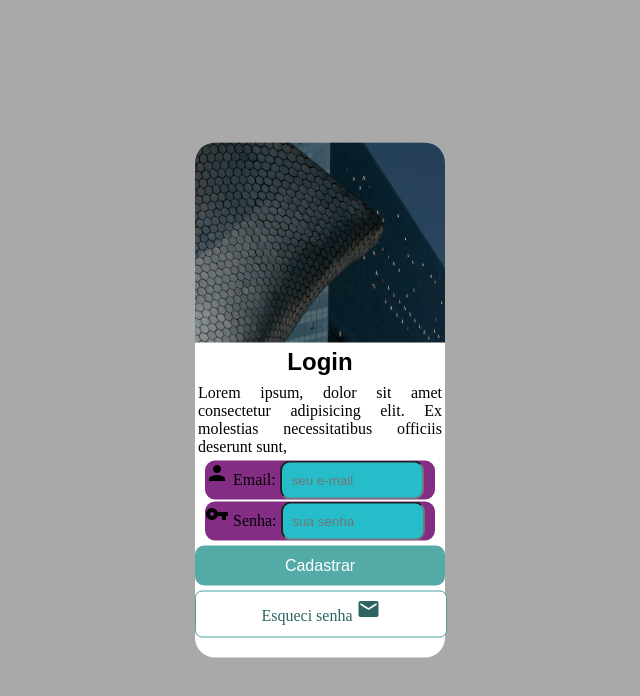
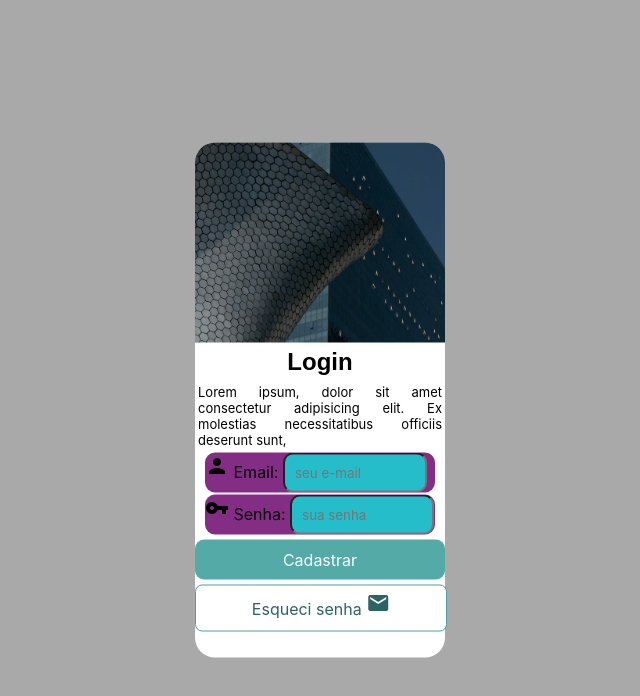
Before and after one commit to ryantwx/html-css, a plain HTML site: page projetologin/index.html in a window 1280 px wide. Shown: the whole page, without its empty margins (320-960 px from the left). Drawn offline with Linux system fonts and the light colour scheme.

Commit message:
versao android fimm

```diff
--- a/projetologin/all.css
+++ b/projetologin/all.css
@@ -3,6 +3,9 @@
 *{
     margin: 0;
     padding: 0;
+    font-family: -apple-system, BlinkMacSystemFont, 'Segoe UI', Roboto, Oxygen, Ubuntu, Cantarell, 'Open Sans', 'Helvetica Neue', sans-serif;
+    ;
+
 }
 main{
     position: absolute;
--- a/projetologin/celulares.css
+++ b/projetologin/celulares.css
@@ -25,6 +25,7 @@ main{
 .intd > p{
     text-align: justify;
     padding: 3px;
+    font-size: small;
 
 }
 .email{
```
